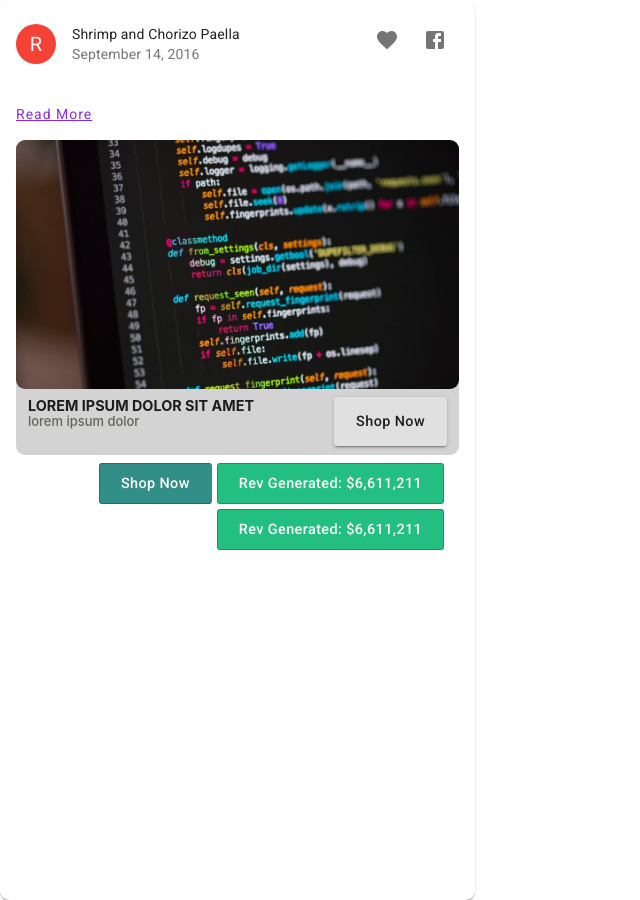
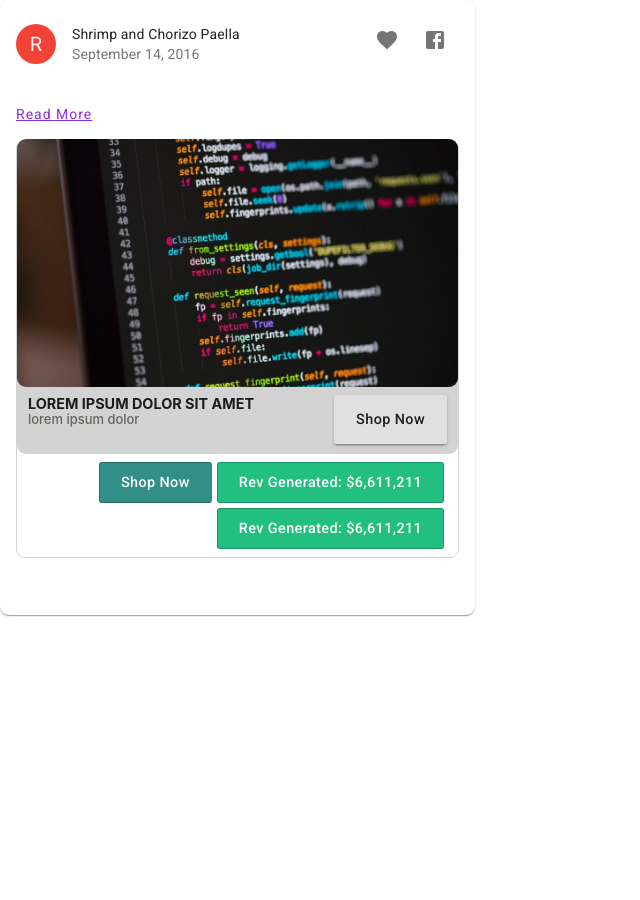
Before and after one commit to Muhammad-Razzaq/Card, a React (Create React App) app: page / in a window 1280 px wide. Shown: the whole page, without its empty margins (0-640 px from the left). After the commit the page ends 800 px from the top, so only its background shows below. Built offline with nearby package versions, Linux system fonts and the light colour scheme.

Commit message:
border add

```diff
--- a/src/components/Post/Post.jsx
+++ b/src/components/Post/Post.jsx
@@ -21,7 +21,7 @@ import './../../App.css'
 const useStyles = makeStyles((theme) => ({
     root: {
         width: 475,
-        height: 900,
+        height: 615,
         borderRadius: 9
     },
     media: {
@@ -36,13 +36,16 @@ const useStyles = makeStyles((theme) => ({
     main: {
         flexGrow: 1,
         borderRadius: 9,
-        backgroundColor: "white"
+        backgroundColor: "white",
+        border: "1px solid #D3D3D3"
+
     },
     sub: {
         flexGrow: 1,
         borderRadius: 9,
         height: 315,
-        backgroundColor: "#D3D3D3"
+        backgroundColor: "#D3D3D3",
+        marginTop: "-12px",
     },
     btngroup: {
         display: 'flex',
```
